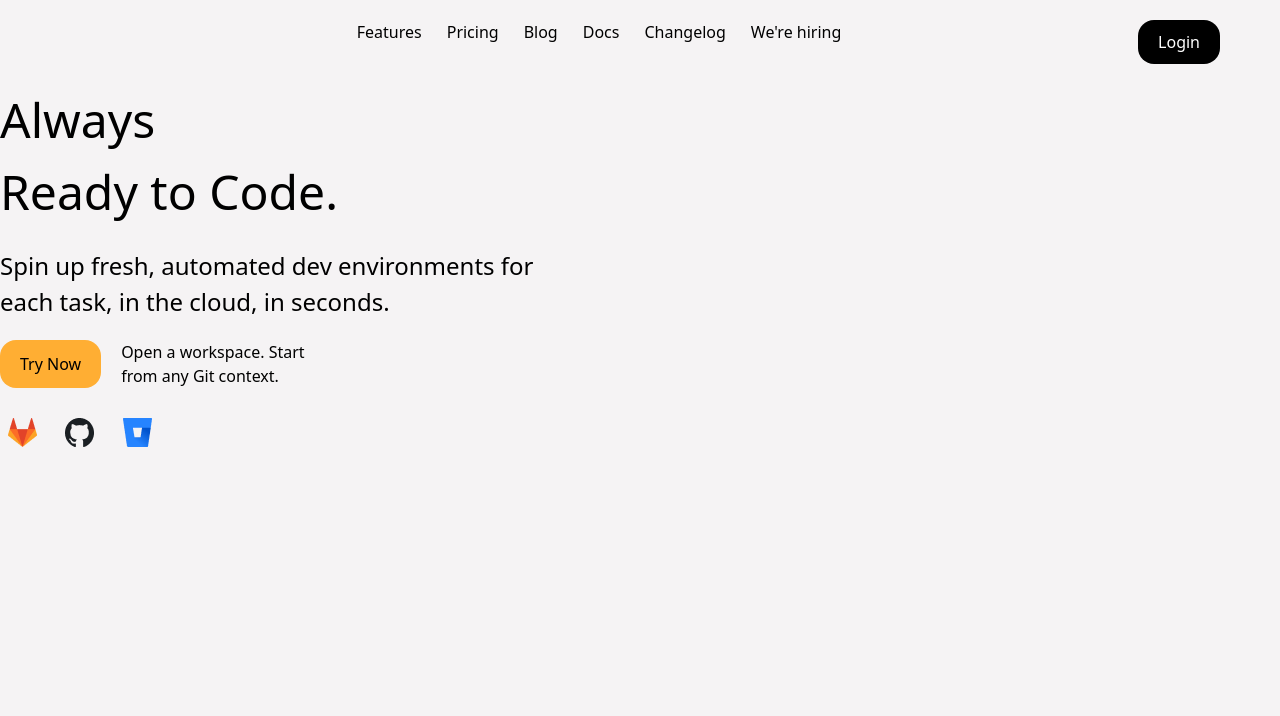
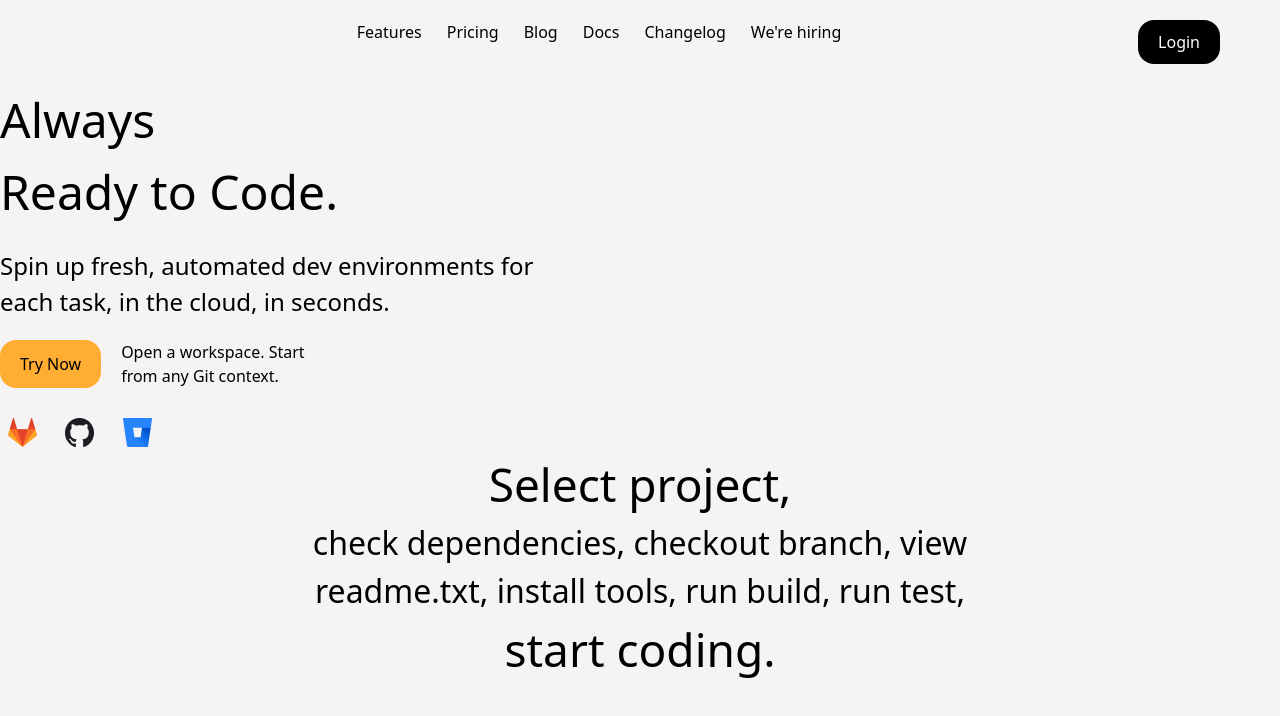
Before and after one commit to saidjannnnnnnn/home-work, a website: page src/index.html in a window 1280 px wide. Drawn offline with Linux system fonts and the light colour scheme.

Commit message:
section2 dob shd

```diff
--- a/src/index.html
+++ b/src/index.html
@@ -32,6 +32,11 @@
                 </div>
                 <img src="./Frame (15).png" alt="">
             </section>
+            <section class="text-center">
+                <p class="text-[46px]">Select project,</p>
+                <p class="text-[32px]">check dependencies, checkout branch, view <br>readme.txt, install tools, run build, run test,</p>
+                <p class="text-[46px]">start coding.</p>
+            </section>
     </main>
 </body>
 </html>
```
Also changed, not shown: src/output.css.
